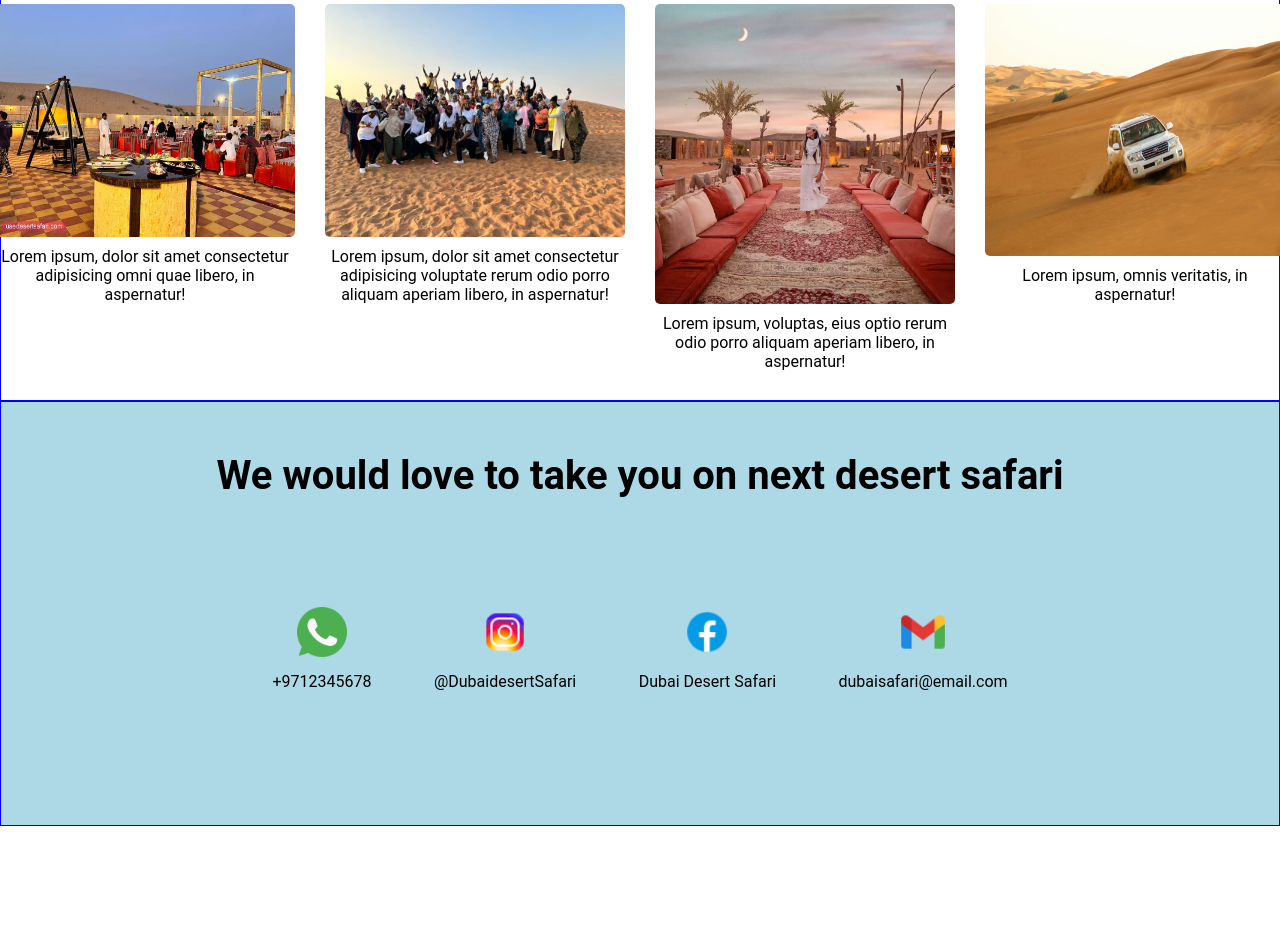
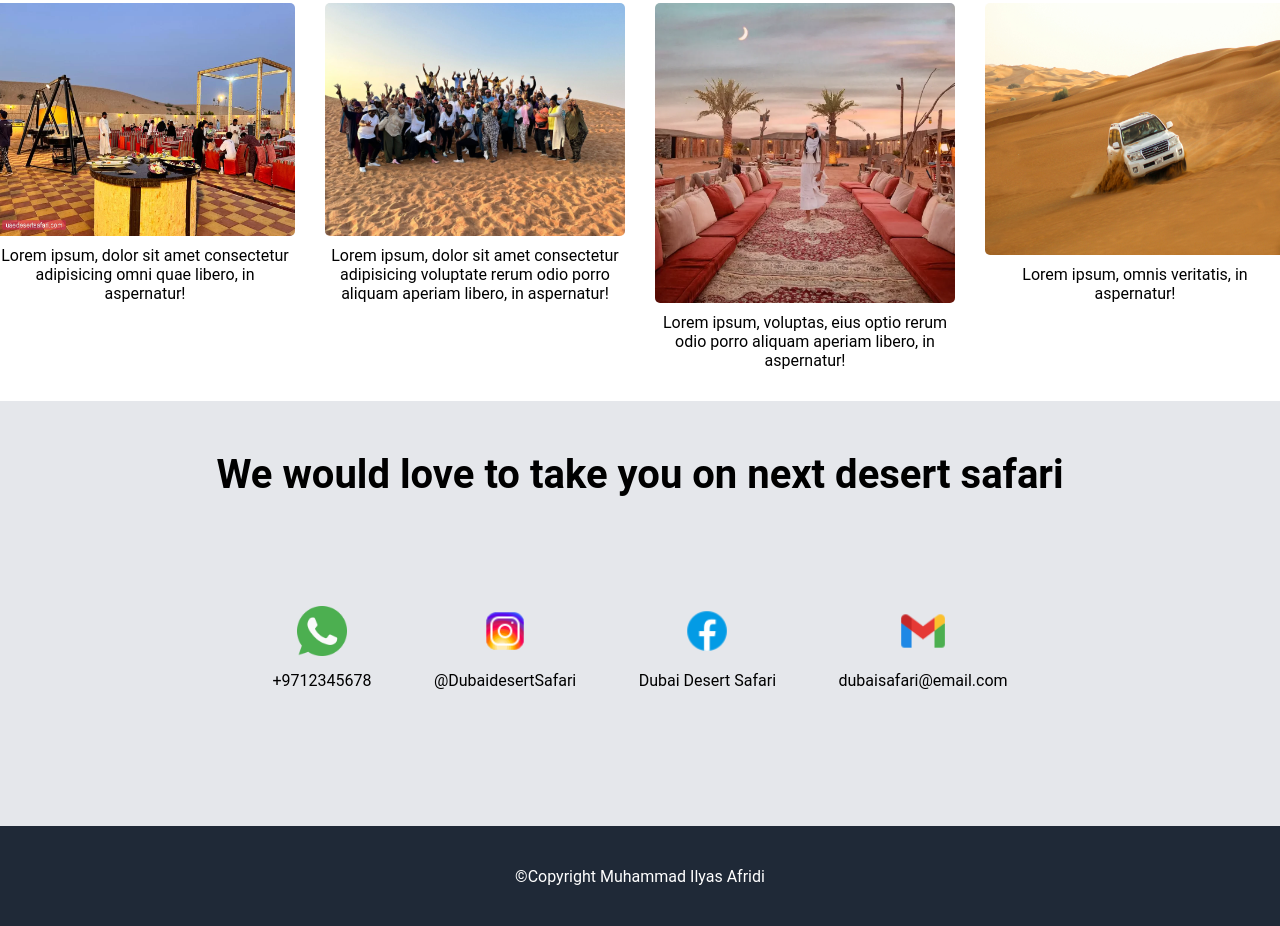
Before and after one commit to aelias-kan/Landing-page, a plain HTML site: page index.html in a window 1280 px wide. Shown: the part 804-1730 px from the top of the page. Before the commit the page ends 1630 px from the top, so only its background shows below. Drawn offline with Linux system fonts and the light colour scheme.

Commit message:
Add footer and update social section
add the footer with a copyright message and a social links section for the landing page

```diff
--- a/css/style.css
+++ b/css/style.css
@@ -18,7 +18,7 @@ body
     display: flex;
     padding: 20px;
     align-items: center;
-    gap: 50%;
+    gap: 47%;
 
 }
 .logo
@@ -142,7 +142,7 @@ body
 {
     display: flex;
     background-color: white;
-    border: 1px solid blue;
+    /* border: 1px solid blue; */
     height: 525px;
     align-items: center;
     flex-direction: column;
@@ -195,8 +195,8 @@ body
 {
     display: flex;
     flex-direction: column;
-    background-color: lightblue;
-    border: 1px solid blue;
+    background-color: #E5E7Eb;
+    /* border: 1px solid blue; */
     height: 425px;
     padding: 50px;
     align-items: center;
@@ -225,12 +225,15 @@ body
     gap: 15px;
     align-items: center;
 }
-/*
-#footer
+
+.footer
 {
-    height: 300px;
+    height: 80px;
     padding: 50px;
+    color: white;
+    font-size: 16px;
+    background-color: #1f2937;
     display: flex;
     justify-content: center;
     align-items: center;
-} */
+}
--- a/index.html
+++ b/index.html
@@ -90,10 +90,10 @@
 
 
     <!-- footer section -->
-    <!-- <div class="footer">
+    <div class="footer">
 
         <p><span class="copy">©</span>Copyright Muhammad Ilyas Afridi</p>
-    </div> -->
+    </div>
 
 
 </body>
```
